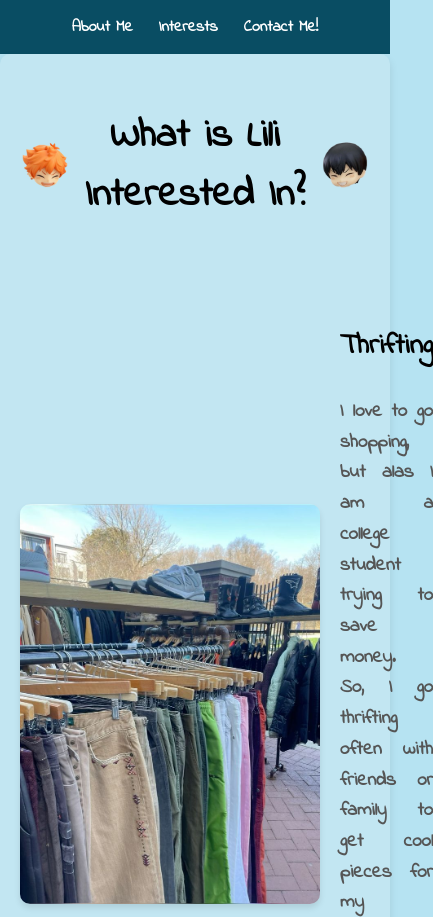
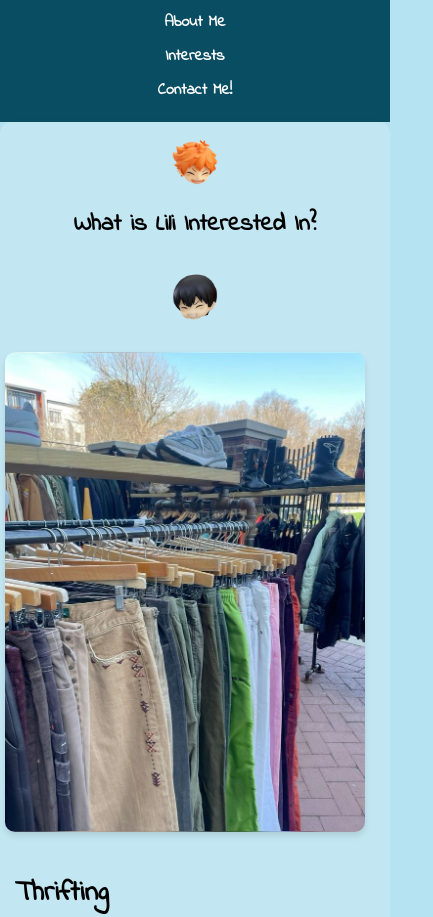
Before and after one commit to LilianaMasoud/personal-web, a plain HTML site: page interests.html in a window 390 px wide. Shown: the top 917 px of the page, 433 px wide, since content can reach past the window. Drawn offline with Linux system fonts and the light colour scheme.

Commit message:
Add files via upload

```diff
--- a/contact-style.css
+++ b/contact-style.css
@@ -105,3 +105,61 @@ footer {
     background-color: #333;
     color: white;
 }
+
+@media (max-width: 768px) {
+    header {
+        padding: 10px;
+    }
+
+    nav ul li {
+        display: block;
+        text-align: center;
+        margin-bottom: 10px;
+    }
+
+    main {
+        max-width: 100%;
+        padding: 15px;
+    }
+
+    #contact h1 {
+        font-size: 2em;
+    }
+
+    .contact-method {
+        flex-direction: column;
+        align-items: center;
+    }
+
+    .contact-logo {
+        margin-bottom: 10px;
+    }
+
+    .ending-thanks {
+        flex-direction: column;
+        text-align: center;
+    }
+
+    .ending-image {
+        margin-top: 20px;
+    }
+}
+
+
+@media (max-width: 480px) {
+    #contact h1 {
+        font-size: 1.5em;
+    }
+
+    .contact-method a {
+        font-size: 1.2em;
+    }
+
+    .ending-thanks h2 {
+        font-size: 1.5em;
+    }
+
+    .ending-image {
+        width: 100px;
+    }
+}
--- a/index-style.css
+++ b/index-style.css
@@ -112,3 +112,59 @@ main {
     border-radius: 10px;
     box-shadow: 0 4px 6px rgba(0, 0, 0, 0.1);
 }
+
+@media (max-width: 768px) {
+    body {
+        font-size: 0.9em;
+    }
+
+    header {
+        padding: 10px;
+    }
+
+    nav ul li {
+        display: block;
+        text-align: center;
+        margin-bottom: 10px;
+    }
+
+    main {
+        padding: 10px;
+        max-width: 100%;
+    }
+
+    .heading-container h1 {
+        font-size: 2em;
+    }
+
+    .profile-image {
+        width: 150px;
+        float: none;
+        margin: 0 auto 20px auto;
+    }
+
+    #additional-images {
+        flex-direction: column;
+        align-items: center;
+    }
+
+    .additional-image {
+        width: 100%;
+        max-width: 300px;
+    }
+}
+
+
+@media (max-width: 480px) {
+    .heading-container h1 {
+        font-size: 1.5em;
+    }
+
+    .profile-image {
+        width: 120px;
+    }
+
+    main {
+        padding: 5px;
+    }
+}
--- a/interests-style.css
+++ b/interests-style.css
@@ -126,3 +126,65 @@ main {
     border-radius: 10px;
     box-shadow: 0 4px 6px rgba(0, 0, 0, 0.1);
 }
+
+@media (max-width: 768px) {
+    header {
+        padding: 10px;
+    }
+
+    nav ul li {
+        display: block;
+        text-align: center;
+        margin-bottom: 10px;
+    }
+
+    main {
+        max-width: 100%;
+        padding: 15px;
+    }
+
+    .heading-with-images {
+        flex-direction: column;
+    }
+
+    #interests h1 {
+        font-size: 2em;
+    }
+
+    .small-image {
+        width: 40px;
+        height: 40px;
+    }
+
+    #interests .thrifting img,
+    #interests .pc-building img,
+    #interests .cats img {
+        width: 100%;
+        max-width: 100%;
+    }
+
+    #interests .thrifting,
+    #interests .pc-building {
+        flex-direction: column;
+    }
+
+    #interests .pc-building {
+        flex-direction: column-reverse;
+    }
+}
+
+
+@media (max-width: 480px) {
+    #interests h1 {
+        font-size: 1.5em;
+    }
+
+    #interests p {
+        font-size: 1em;
+    }
+
+    .small-image {
+        width: 30px;
+        height: 30px;
+    }
+}
```
